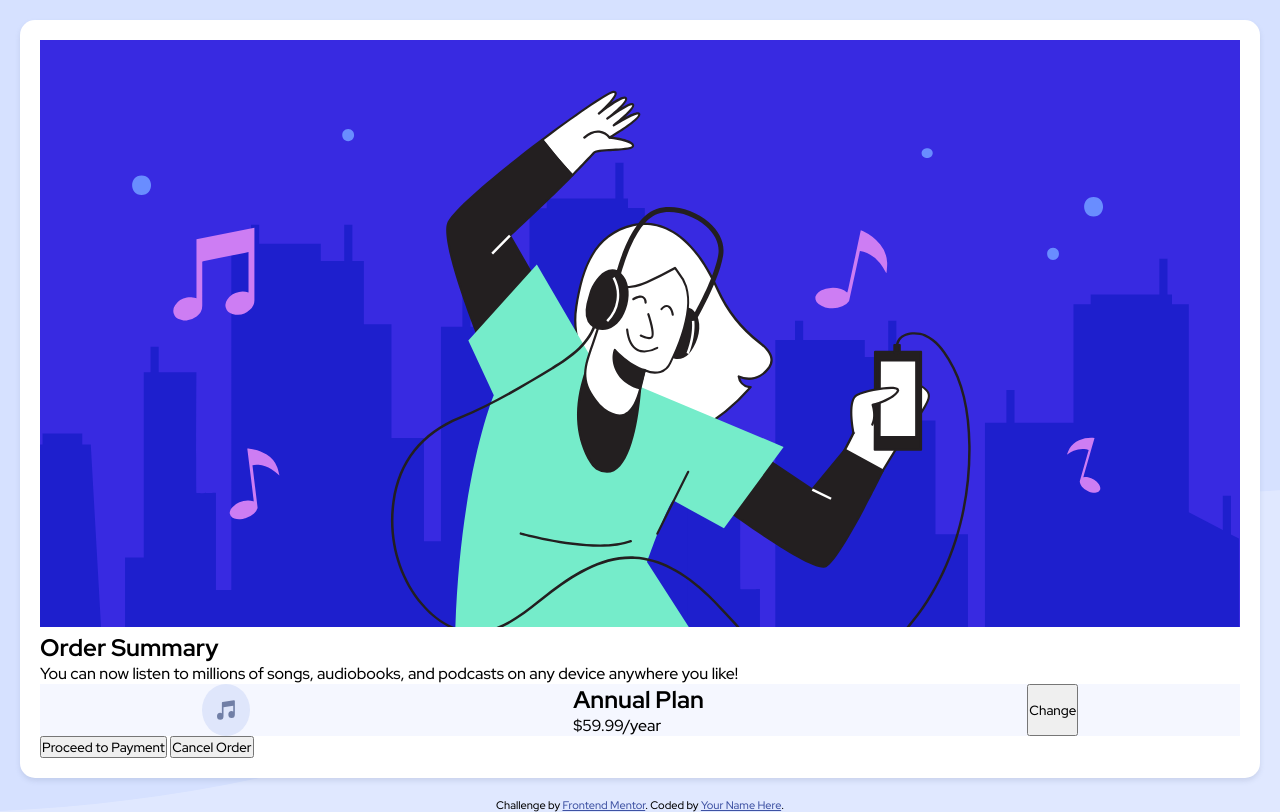
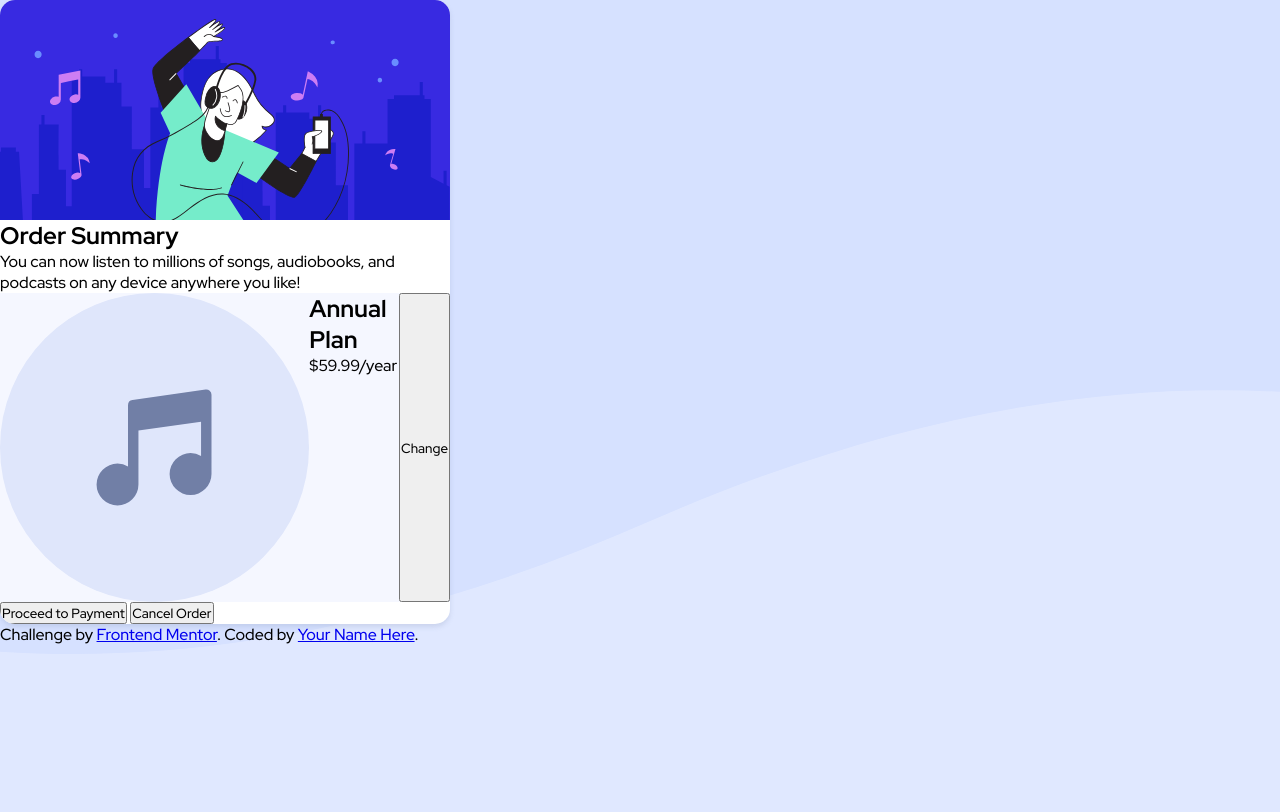
Before and after one commit to christianmu/order-summary-component, a plain HTML site: page index.html in a window 1280 px wide. Drawn offline with Linux system fonts and the light colour scheme.

Commit message:
Fix Sizes

```diff
--- a/index.html
+++ b/index.html
@@ -16,14 +16,12 @@
     <title>Frontend Mentor | Order summary card</title>
   </head>
   <body>
-    <section id="container">
-      <div class="illu">
+    <main>
+      <section id="main">
         <img
           src="images/illustration-hero.svg"
           alt="dancing hero illustration"
         />
-      </div>
-
         <div>
           <h1>Order Summary</h1>
           <p>
@@ -46,12 +44,13 @@
           <button>Cancel Order</button>
         </div>
       </section>
+    </main>
 
-    <div class="attribution">
+    <footer class="attribution">
       Challenge by
       <a href="https://www.frontendmentor.io?ref=challenge" target="_blank"
         >Frontend Mentor</a
       >. Coded by <a href="#">Your Name Here</a>.
-    </div>
+    </footer>
   </body>
 </html>
--- a/styles.css
+++ b/styles.css
@@ -25,16 +25,18 @@ button {
   font-family: inherit;
 }
 
-#container {
+main {
+  max-width: 450px;
   background-color: #fff;
-  padding: 20px;
-  margin: 20px;
+  overflow: hidden;
   border-radius: 15px;
   box-shadow: 0px 3px 5px hsl(224, 23%, 55%, 0.2);
 }
 
-.illu img {
+img {
   width: 100%;
+  margin: 0;
+  display: block;
 }
 
 .anual-plan {
@@ -43,6 +45,7 @@ button {
   background-color: var(--very-pale-blue);
 }
 
+footer {
   .attribution {
     font-size: 11px;
     text-align: center;
@@ -50,11 +53,4 @@ button {
   .attribution a {
     color: hsl(228, 45%, 44%);
   }
-
-/* @media (min-width: 768px) {
-  .bg__image {
-    background: url('./images/pattern-background-desktop.svg') no-repeat
-      center/cover;
-    height: 50vh;
 }
-} */
```
Lines whose indentation alone changed are shown as unchanged.
